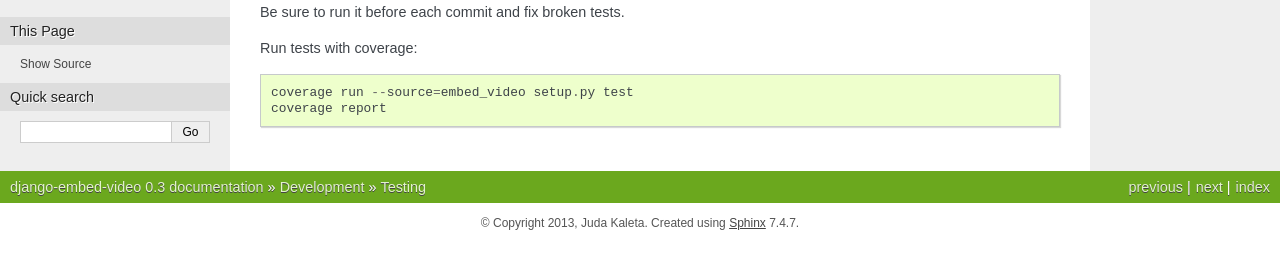
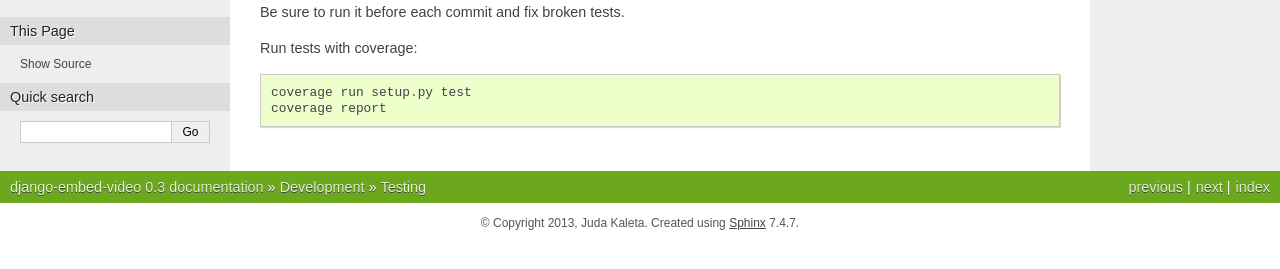
Before and after one commit to jazzband/django-embed-video, a Sphinx documentation site: the page built from docs/development/testing.rst, in a window 1280 px wide. Shown: the part 195-464 px from the top of the page. Built offline with Sphinx 7.4.7, drawn with Linux system fonts in a browser that asks for light colours.

Commit message:
--source option is redundant with .coveragerc

```diff
--- a/docs/development/testing.rst
+++ b/docs/development/testing.rst
@@ -15,5 +15,5 @@
 
 ::
 
-  coverage run --source=embed_video setup.py test
+  coverage run setup.py test
   coverage report
```
